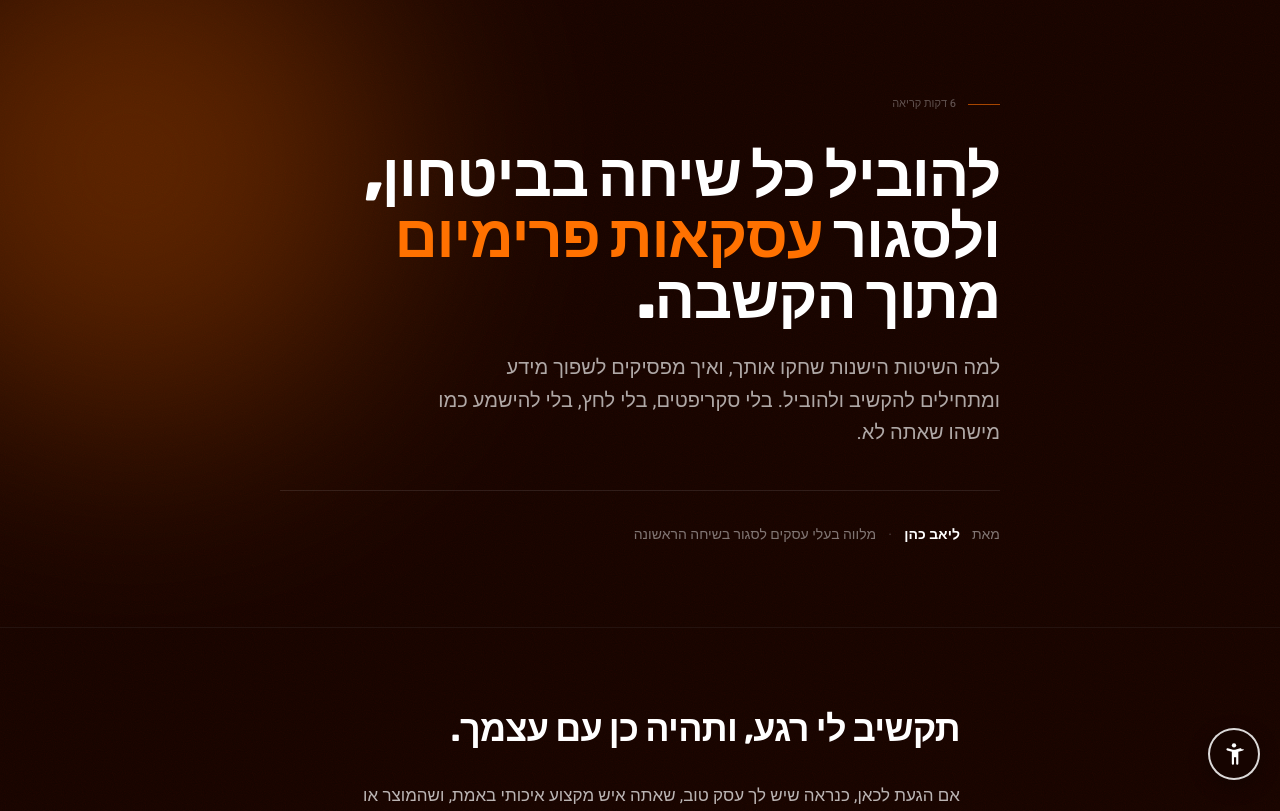
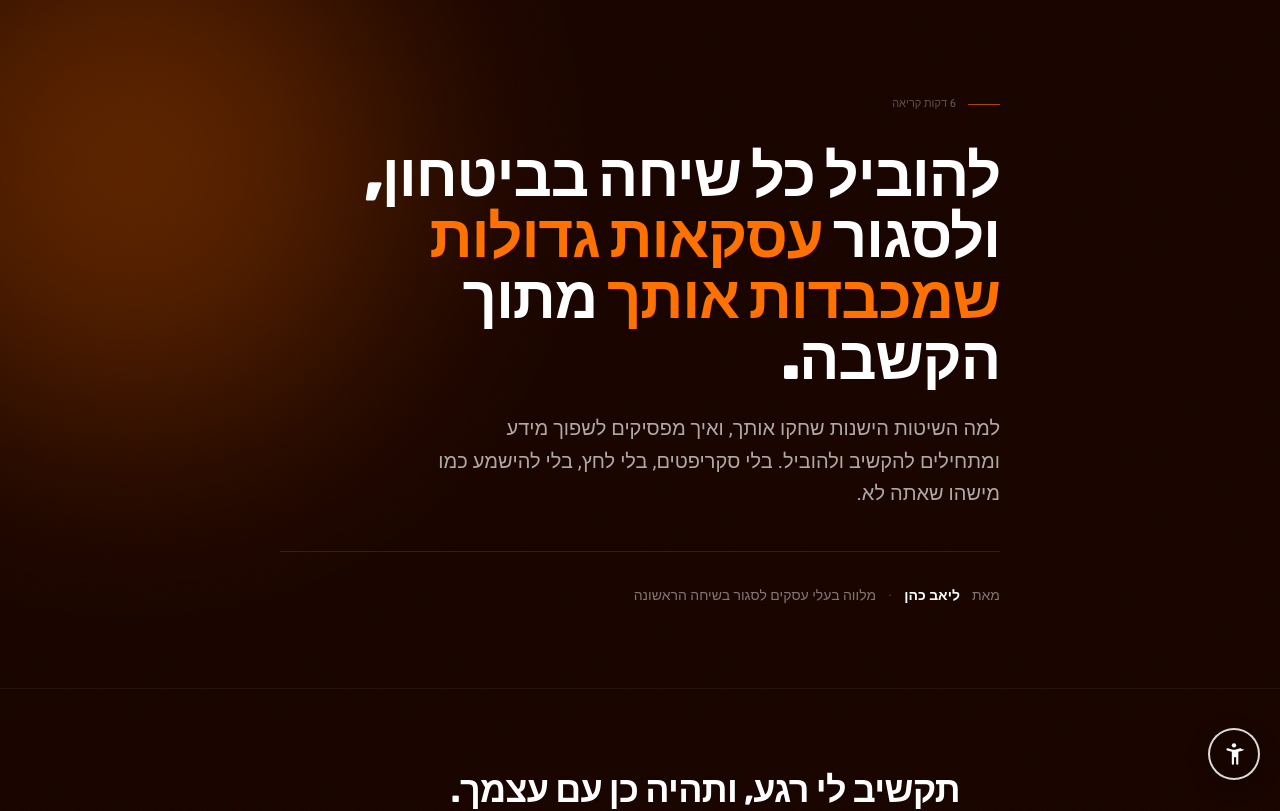
Before and after one commit to liorgediting-code/Liav-lead-magnet, a Next.js app: page /guide in a window 1280 px wide. Shown: the top 811 px of the page. Built offline with nearby package versions, Linux system fonts and the light colour scheme.

Commit message:
copy(guide): reframe premium deals/prices as deals that respect you

```diff
--- a/app/guide/page.tsx
+++ b/app/guide/page.tsx
@@ -5,9 +5,9 @@ import { DiagnosisCTA } from "@/components/DiagnosisCTA";
 import { ReadingProgress } from "@/components/ReadingProgress";
 
 export const metadata: Metadata = {
-  title: "המדריך שלך | להוביל כל שיחה ולסגור עסקאות פרימיום",
+  title: "המדריך שלך | להוביל כל שיחה ולסגור עסקאות גדולות שמכבדות אותך",
   description:
-    "איך להוביל כל שיחה בביטחון ולסגור עסקאות פרימיום מתוך הקשבה ואותנטיות.",
+    "איך להוביל כל שיחה בביטחון ולסגור עסקאות גדולות שמכבדות אותך מתוך הקשבה ואותנטיות.",
   robots: "noindex",
 };
 
@@ -73,7 +73,7 @@ export default function GuidePage() {
           <h1 className="font-display text-[2.5rem] leading-[1.05] md:text-6xl md:leading-[1.02] font-black text-white text-balance mb-6">
             להוביל כל שיחה בביטחון,
             <br />
-            ולסגור <span className="text-primary">עסקאות פרימיום</span> מתוך
+            ולסגור <span className="text-primary">עסקאות גדולות שמכבדות אותך</span> מתוך
             הקשבה.
           </h1>
 
@@ -261,7 +261,7 @@ export default function GuidePage() {
               </p>
               <p className="mt-5 text-[17px] text-white/60 leading-relaxed max-w-lg">
                 כשאתה משדר ודאות שאין לה עוררין, אנשים מעריכים אותך, מכבדים את
-                הגבולות שלך, ומשלמים מחירי פרימיום בלי להתווכח.
+                הגבולות שלך, ומשלמים מחירים גבוהים שמכבדים אותך בלי להתווכח.
               </p>
             </blockquote>
           </FadeIn>
```
